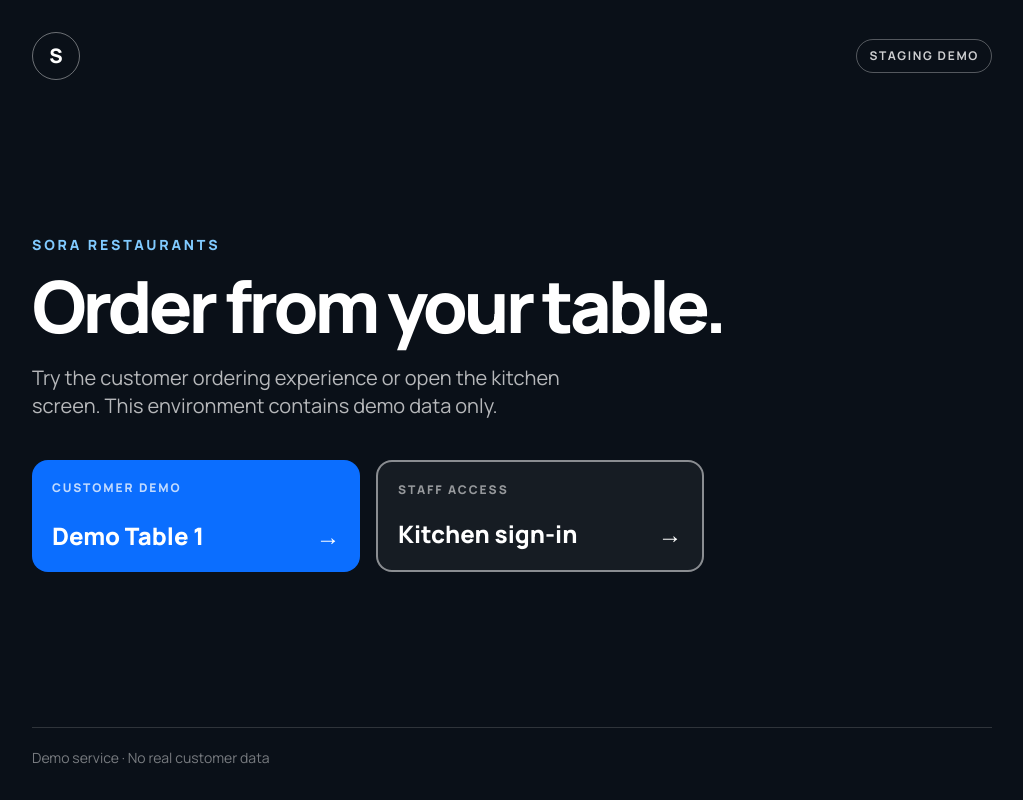
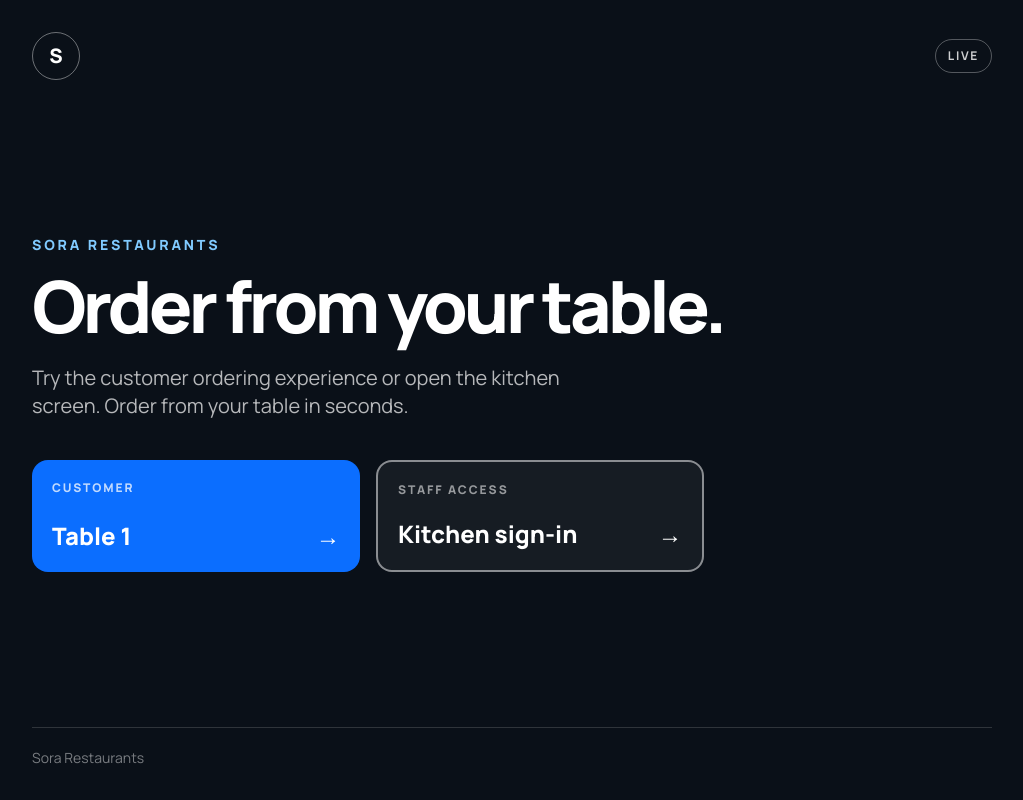
Before and after one commit to sora-restaurants/sora-restaurants, a Next.js app in the folder apps/web/: page / in a window 1280 px wide. Shown: the whole page, without its empty margins (128-1151 px from the left). Built offline with nearby package versions, Linux system fonts and the light colour scheme; a web font is replaced by a local one.

Commit message:
chore: remove remaining demo wording for video

```diff
--- a/apps/web/src/app/page.tsx
+++ b/apps/web/src/app/page.tsx
@@ -7,7 +7,7 @@ export default function Home() {
         <header className="flex items-center justify-between gap-4">
           <div className="grid size-12 place-items-center rounded-full border border-white/40 text-xl font-extrabold">S</div>
           <span className="rounded-full border border-white/30 px-3 py-2 text-xs font-bold uppercase tracking-[0.14em] text-white/80">
-            Staging demo
+            Live
           </span>
         </header>
 
@@ -17,7 +17,7 @@ export default function Home() {
             Order from your table.
           </h1>
           <p className="mt-6 max-w-xl text-lg leading-7 text-white/70 sm:text-xl">
-            Try the customer ordering experience or open the kitchen screen. This environment contains demo data only.
+            Try the customer ordering experience or open the kitchen screen. Order from your table in seconds.
           </p>
 
           <div className="mt-10 grid gap-4 sm:max-w-2xl sm:grid-cols-2">
@@ -25,9 +25,9 @@ export default function Home() {
               href="/t/staging-demo-table-1"
               className="flex min-h-28 flex-col justify-between rounded-2xl bg-[oklch(58%_0.23_260)] p-5 transition-transform active:scale-[0.98] focus-visible:outline-4 focus-visible:outline-offset-4 focus-visible:outline-white"
             >
-              <span className="text-xs font-extrabold uppercase tracking-[0.16em] text-white/75">Customer demo</span>
+              <span className="text-xs font-extrabold uppercase tracking-[0.16em] text-white/75">Customer</span>
               <span className="flex items-end justify-between gap-4 text-2xl font-extrabold">
-                Demo Table 1 <span aria-hidden="true">→</span>
+                Table 1 <span aria-hidden="true">→</span>
               </span>
             </Link>
 
@@ -43,7 +43,7 @@ export default function Home() {
           </div>
         </section>
 
-        <footer className="border-t border-white/15 pt-5 text-sm text-white/45">Demo service · No real customer data</footer>
+        <footer className="border-t border-white/15 pt-5 text-sm text-white/45">Sora Restaurants</footer>
       </div>
     </main>
   );
--- a/apps/web/src/components/order/SlideToPay.tsx
+++ b/apps/web/src/components/order/SlideToPay.tsx
@@ -27,7 +27,7 @@ export function SlideToPay({ amount, pending, onConfirm }: {
         type="button"
         data-custom-haptics
         className="payment-slide-thumb"
-        aria-label={`Confirm demo payment of ${amount}`}
+        aria-label={`Confirm payment of ${amount}`}
         disabled={pending}
         data-dragging={dragging}
         style={{ transform: `translateX(${offset}px)` }}
```
